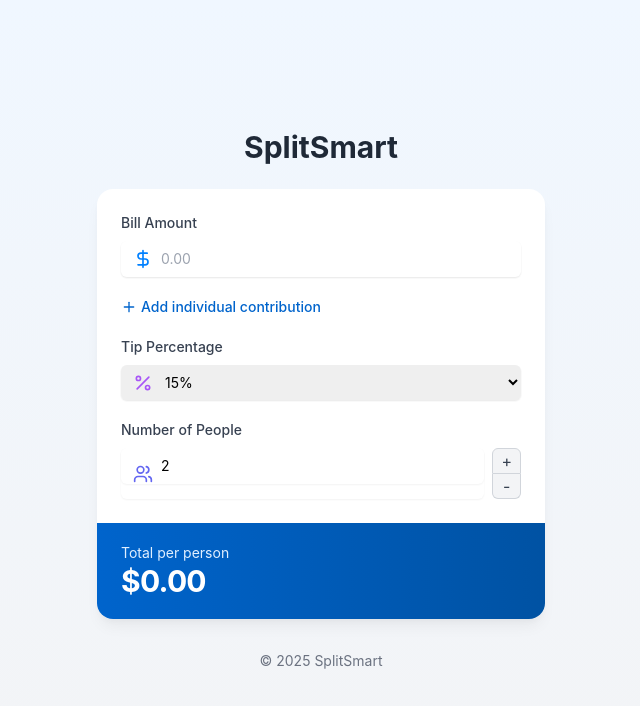
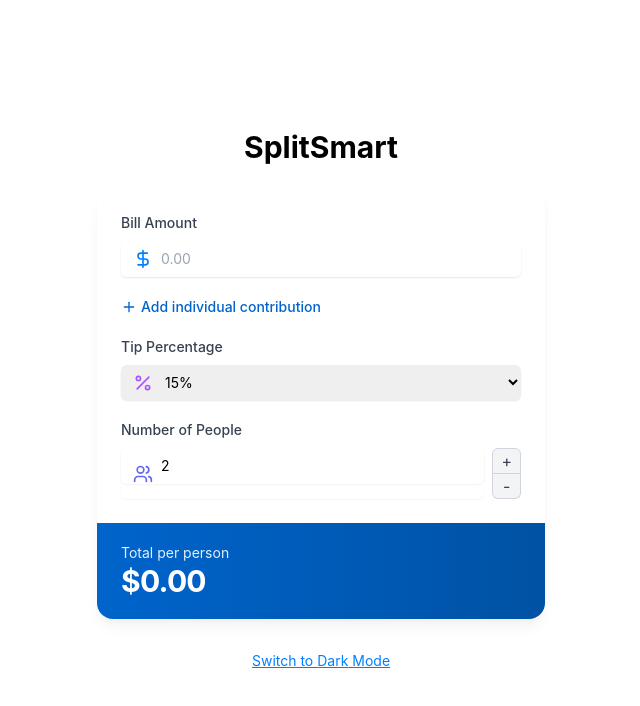
Before and after one commit to shinyobject/tip-calc, a React (Vite) app: page / in a window 1280 px wide. Shown: the top 706 px of the page, without its empty margins (319-959 px from the left). Built offline with nearby package versions, Linux system fonts and the light colour scheme.

Commit message:
More dark mode experiments

```diff
--- a/index.html
+++ b/index.html
@@ -10,16 +10,7 @@
     <meta name="apple-mobile-web-app-title" content="SplitSmart">
     <link rel="apple-touch-icon" href="/split_bill_icon.png">
     <link rel="icon" href="/split_bill_icon.svg" type="image/svg+xml" />
-    <script>
-      document.addEventListener("DOMContentLoaded", () => {
-        const isDarkMode = window.matchMedia("(prefers-color-scheme: dark)").matches;
-        document.documentElement.setAttribute("data-theme", isDarkMode ? "dark" : "light");
 
-        window.matchMedia("(prefers-color-scheme: dark)").addEventListener("change", e => {
-          document.documentElement.setAttribute("data-theme", e.matches ? "dark" : "light");
-        });
-      });
-    </script>
   </head>
   <body>
     <div id="root"></div>
--- a/src/App.tsx
+++ b/src/App.tsx
@@ -1,15 +1,36 @@
-import React from 'react';
+import React, { useEffect, useState } from 'react';
 import TipCalculator from './components/TipCalculator';
 
+type Theme = 'light' | 'dark';
+
 function App() {
+  const getPreferredTheme = (): Theme => {
+    const stored = localStorage.getItem('theme');
+    if (stored === 'light' || stored === 'dark') return stored;
+    return window.matchMedia('(prefers-color-scheme: dark)').matches ? 'dark' : 'light';
+  };
+
+  const [theme, setTheme] = useState<Theme>(getPreferredTheme);
+
+  useEffect(() => {
+    document.documentElement.classList.remove('light', 'dark');
+    document.documentElement.classList.add(theme);
+    localStorage.setItem('theme', theme);
+  }, [theme]);
+
   return (
-    <div className="min-h-screen bg-gradient-to-b from-blue-50 to-gray-100 flex flex-col items-center justify-center p-4 sm:p-6">
+    <div className="min-h-screen flex flex-col items-center justify-center p-4 sm:p-6 bg-white text-black dark:bg-black dark:text-white transition-colors duration-300">
       <div className="w-full max-w-md">
-        <h1 className="text-3xl font-bold text-center text-gray-800 mb-6">SplitSmart</h1>
+        <h1 className="text-3xl font-bold text-center mb-6">SplitSmart</h1>
         <TipCalculator />
       </div>
-      <footer className="mt-8 text-center text-gray-500 text-sm">
-        <p>© {new Date().getFullYear()} SplitSmart</p>
+      <footer className="mt-8 text-center text-sm">
+        <button
+          onClick={() => setTheme(prev => (prev === 'light' ? 'dark' : 'light'))}
+          className="text-blue-500 underline"
+        >
+          Switch to {theme === 'light' ? 'Dark' : 'Light'} Mode
+        </button>
       </footer>
     </div>
   );
--- a/src/index.css
+++ b/src/index.css
@@ -36,18 +36,6 @@
   }
 }
 
-:root[data-theme='dark'] {
-  --bg: #111;
-  --fg: #eee;
+html {
+  transition: background-color 0.3s ease, color 0.3s ease;
 }
-
-:root[data-theme='light'] {
-  --bg: #fff;
-  --fg: #000;
-}
-
-body {
-  background: var(--bg);
-  color: var(--fg);
-  transition: background 0.2s, color 0.2s;
-}
--- a/src/main.tsx
+++ b/src/main.tsx
@@ -1,12 +1,3 @@
-// Apply theme as early as possible
-const isDarkMode = window.matchMedia('(prefers-color-scheme: dark)').matches;
-document.documentElement.setAttribute('data-theme', isDarkMode ? 'dark' : 'light');
-
-window.matchMedia('(prefers-color-scheme: dark)').addEventListener('change', e => {
-  document.documentElement.setAttribute('data-theme', e.matches ? 'dark' : 'light');
-});
-
-// THEN import your app and render
 import React from 'react';
 import ReactDOM from 'react-dom/client';
 import App from './App.tsx';
--- a/tailwind.config.js
+++ b/tailwind.config.js
@@ -1,6 +1,7 @@
 /** @type {import('tailwindcss').Config} */
 export default {
   content: ['./index.html', './src/**/*.{js,ts,jsx,tsx}'],
+  darkMode: 'class',
   theme: {
     extend: {
       colors: {
```
